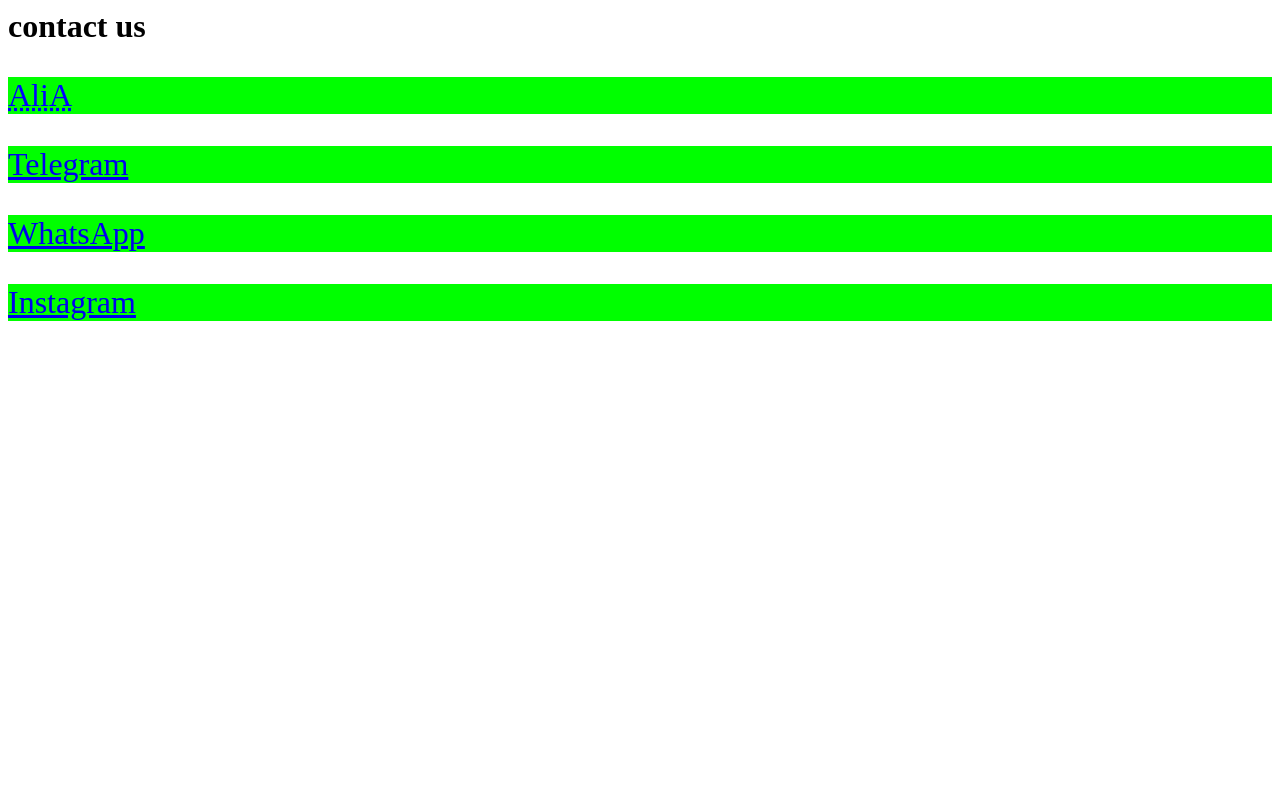
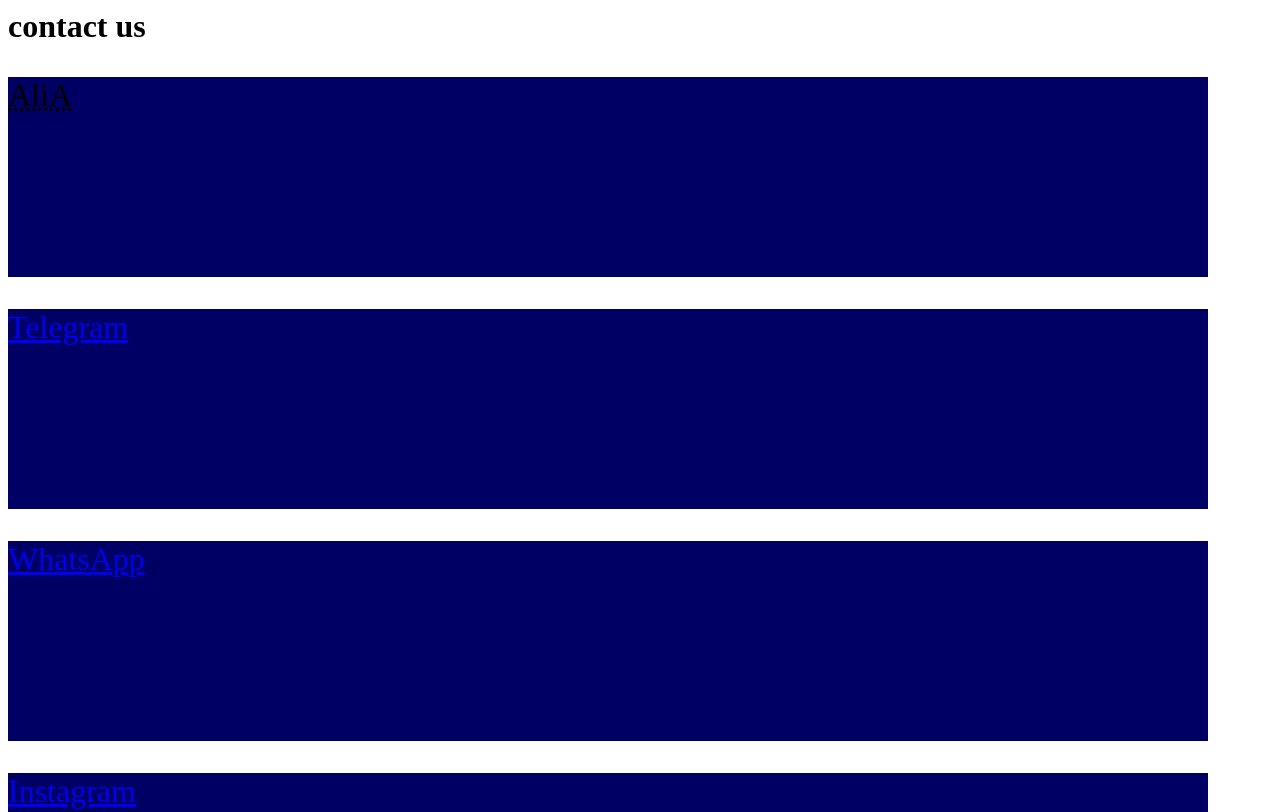
Before and after one commit to AliAmrollahi/AliAmrollahi.github.io, a plain HTML site: page index.html in a window 1280 px wide. Shown: the top 812 px of the page. Drawn offline with Linux system fonts and the light colour scheme.

Commit message:
Update theme.css

```diff
--- a/files/theme.css
+++ b/files/theme.css
@@ -1,4 +1,4 @@
 p
 {
-background-color:lime; color:blue; font-size:24pt;
+font-size:24pt;width:1200px;height:200px;background-color:rgb(00,00,100)
 }
```
